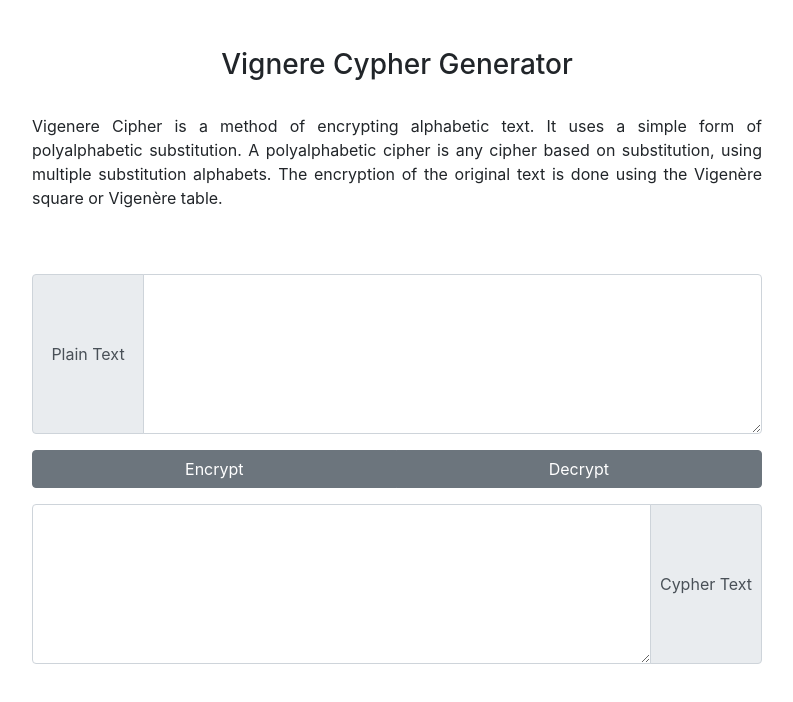
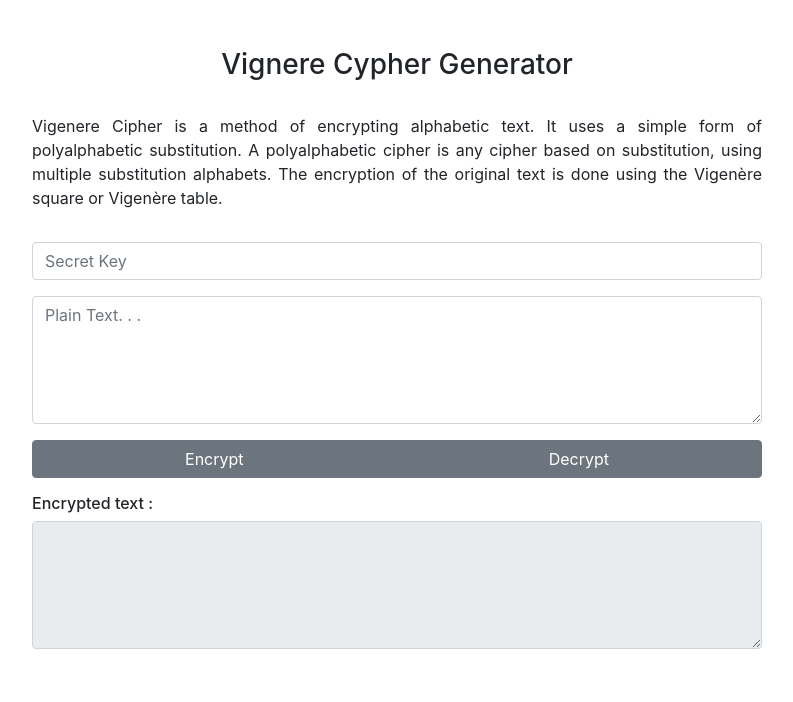
Before and after one commit to GowellKent/miniProjects, a plain HTML site: page vignereEncryption/index.html in a window 1280 px wide. Shown: the whole page, without its empty margins (243-1036 px from the left). Drawn offline with nearby package versions, Linux system fonts and the light colour scheme.

Commit message:
Update index.html

```diff
--- a/vignereEncryption/index.html
+++ b/vignereEncryption/index.html
@@ -10,7 +10,7 @@
         <div class="container">
             <div class="row mt-5">
                 <div class="col"></div>
-                <div class="col-8">
+                <div class="col-md-8">
                     <h3 style="text-align: center;">Vignere Cypher Generator</h3>&nbsp;
                     <p style="text-align: justify;">Vigenere Cipher is a method of encrypting alphabetic text. It uses a simple form of polyalphabetic substitution.
                         A polyalphabetic cipher is any cipher based on substitution, using multiple substitution alphabets.
@@ -18,31 +18,30 @@
                 </div>
                 <div class="col"></div>
             </div>
-            <div class="row mt-5">
+
+            <div class="row mt-3">
                 <div class="col"></div>
-                <div class="col-8">
-                    <div class="input-group">
-                        <div class="input-group-prepend">
-                            <span class="input-group-text justify-content-center" style="width: 7em;">Plain Text</span>
-                        </div>
-                        <textarea class="form-control" aria-label="Plain Text" style="height: 10em;"></textarea>
-                    </div>
+                <div class="col-md-8">
+                    <input type="text" class="form-control" placeholder="Secret Key">
+                </div>
+                <div class="col"></div>
+            </div>
+
+            <div class="row mt-3">
+                <div class="col"></div>
+                <div class="col-md-8">
+
+                        <textarea class="form-control" placeholder="Plain Text. . ." aria-label="Plain Text" style="height: 8em;"></textarea>
 
                         <div class="btn-group mt-3 d-flex justify-content-xl-center" role="group" aria-label="Basic example">
                             <button type="button" class="btn btn-secondary">Encrypt</button>
                             <button type="button" class="btn btn-secondary">Decrypt</button>
                         </div>
 
-                        <div class="input-group mt-3">
-                            <textarea class="form-control" aria-label="Cypher Text" style="height: 10em;"></textarea>
-                            <div class="input-group-append">
-                                <span class="input-group-text justify-content-center" style="width: 7em;">Cypher Text</span>
-                            </div>
-                        </div>
+                        <h6 class="mt-3" id="resText">Encrypted text :</h6>
+                        <textarea class="form-control" aria-label="Cypher Text" style="height: 8em;" disabled></textarea>
+
                 </div>
-                <div class="col"></div>
-            </div>
-            <div class="row mt-3">
                 <div class="col"></div>
             </div>
         </div>
```
